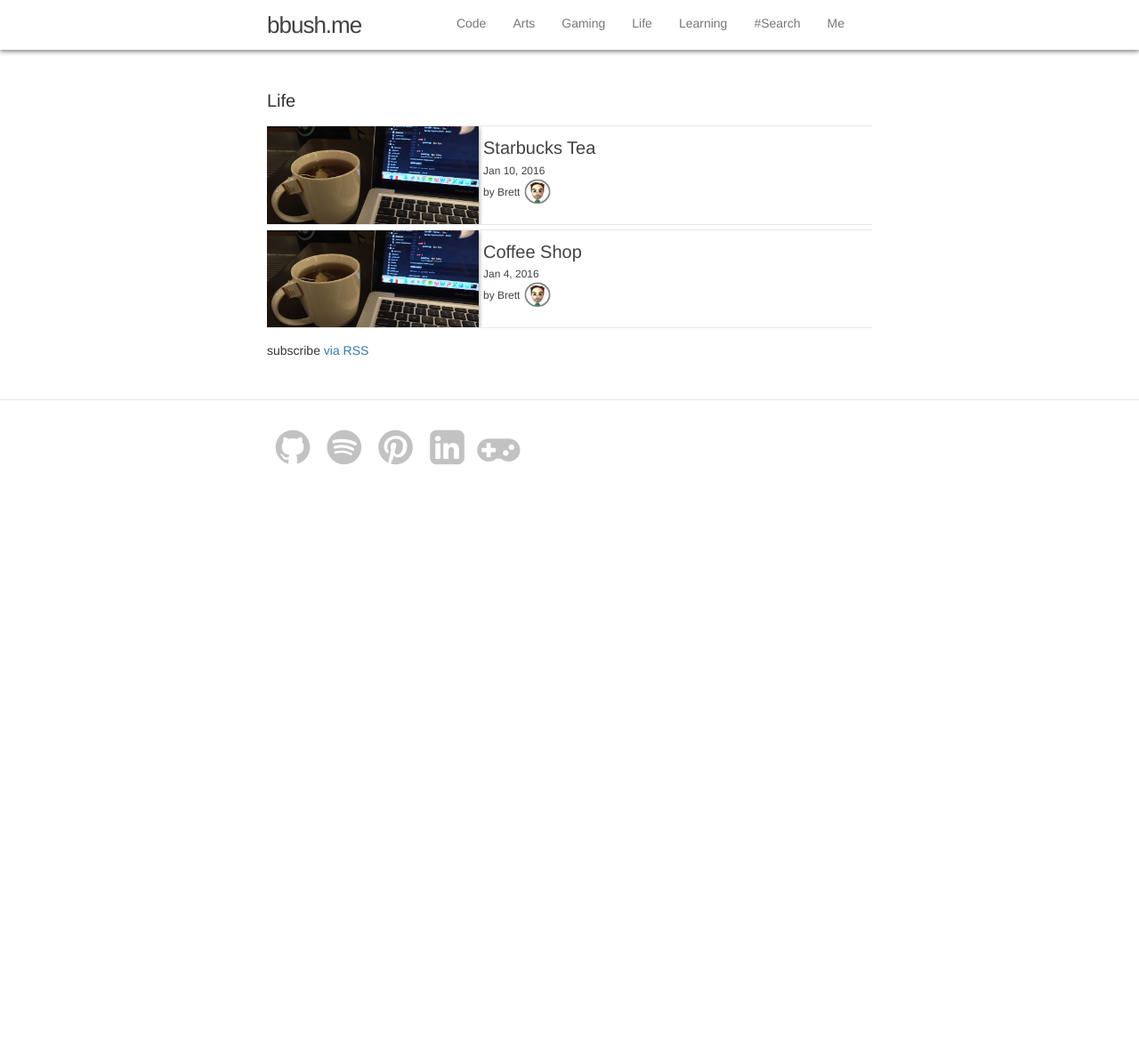
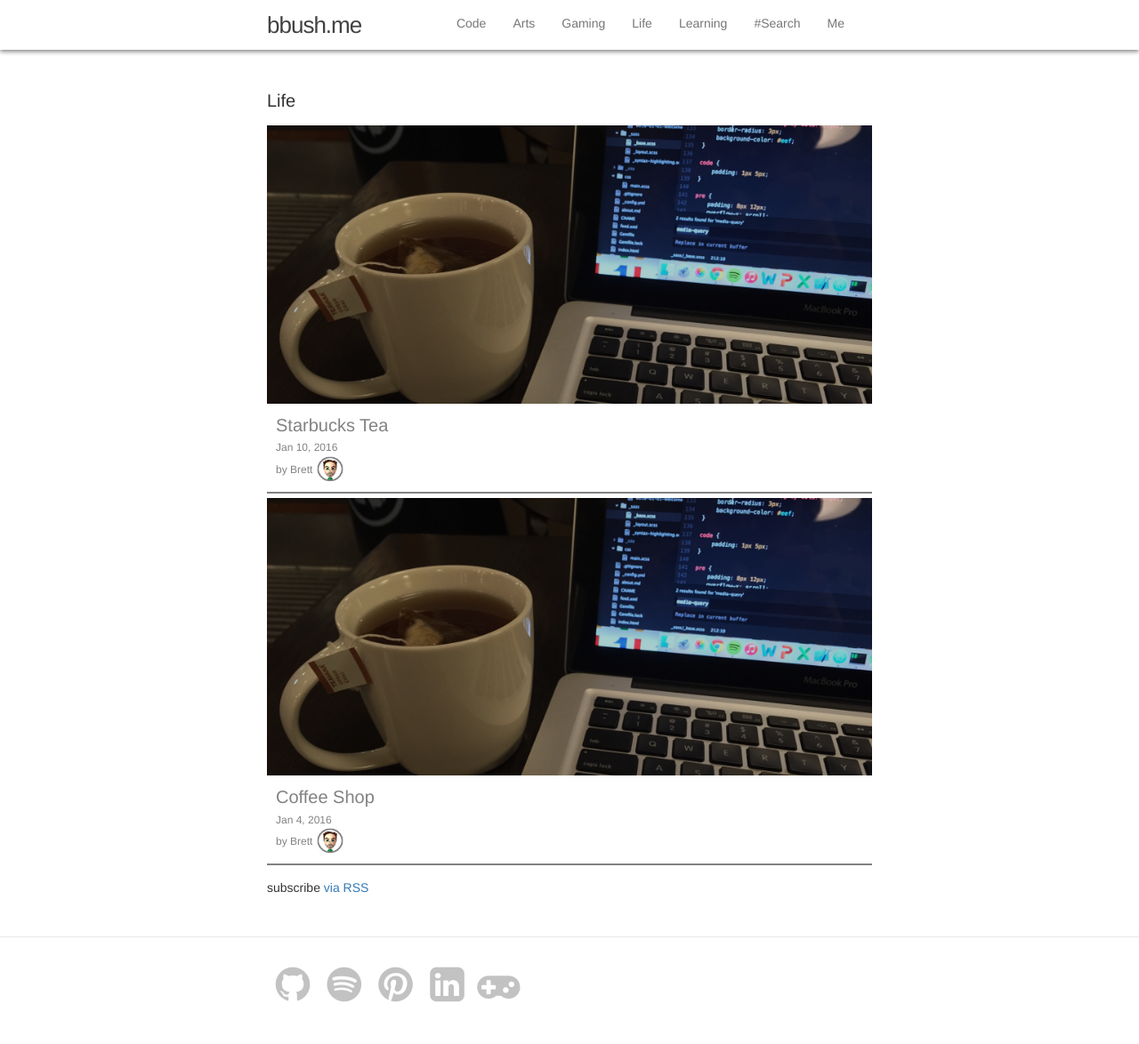
Before and after one commit to brettjbush/brettjbush.github.io, a Jekyll site: the page built from life.html, in a window 1280 px wide. Shown: the whole page at 89% size. Built offline with Jekyll 4.4.1, drawn with Linux system fonts in a browser that asks for light colours; nearby versions of some CDN libraries; before the commit the page ends 900 px from its top, so only the background shows below that.

Commit message:
master reformat blog posts

```diff
--- a/_layouts/subindex.html
+++ b/_layouts/subindex.html
@@ -10,8 +10,32 @@
     {% for post in site.categories[page.category_name] %}
       <li>
         <a class="post-link" href="{{ post.url | prepend: site.baseurl }}">
+          <!--
           <div class="post-link-div">
               <img class="post-image-little" src="{{ site.baseurl }}/images/{{ post.image }}_banner.JPG" alt="{{ post.image_alt }}"></img>
+            <div class="post-link-meta-div">
+              <table>
+                <tr>
+                  <td>
+                    <span class="post-meta-title">{{ post.title }}</span>
+                  </td>
+                </tr>
+                <tr>
+                  <td>
+                    <span class="post-meta">{{ post.date | date: "%b %-d, %Y" }}</span>
+                  </td>
+                </tr>
+                <tr>
+                  <td>
+                    <span class="post-meta">by {{ post.author }}</span><img class="author-icon-page" src="{{ site.baseurl }}/images/{{ post.author }}_icon.png"></img>
+                  </td>
+                </tr>
+              </table>
+            </div>
+          </div>
+          -->
+          <div class="post-link-div">
+            <img class="post-image-little" src="{{ site.baseurl }}/images/{{ post.image }}_banner.JPG" alt="{{ post.image_alt }}"></img>
             <div class="post-link-meta-div">
               <table>
                 <tr>
--- a/_sass/_layout.scss
+++ b/_sass/_layout.scss
@@ -186,20 +186,32 @@
 
 .post-meta {
     font-size: 12px;
-    color: $grey-color-dark;
+    color: $grey-color;
 
     @include media-query($on-palm) {
       font-size: 8px;
     }
+
+    transition: 0.2s linear; /* vendorless fallback */
+    -o-transition: 0.2s linear; /* opera */
+    -ms-transition: 0.2s linear; /* IE 10 */
+    -moz-transition: 0.2s linear; /* Firefox */
+    -webkit-transition: 0.2s linear; /*safari and chrome */
 }
 
 .post-meta-title {
     font-size: 20px;
-    color: $grey-color-dark;
+    color: $grey-color;
 
     @include media-query($on-palm) {
       font-size: 12px;
     }
+
+    transition: 0.2s linear; /* vendorless fallback */
+    -o-transition: 0.2s linear; /* opera */
+    -ms-transition: 0.2s linear; /* IE 10 */
+    -moz-transition: 0.2s linear; /* Firefox */
+    -webkit-transition: 0.2s linear; /*safari and chrome */
 }
 
 .post-link-meta-div {
@@ -223,26 +235,45 @@
     //-webkit-box-shadow: 0px 0px 0px 0px $grey-color;
     //-moz-box-shadow: 0px 0px 0px 0px $grey-color;
     //box-shadow: 0px 0px 0px 0px $grey-color;
-    border-top: 1px solid $grey-color-light;
-    border-bottom: 1px solid $grey-color-light;
+    //border-top: 1px solid $grey-color-light;
+    border-bottom: 2px solid $grey-color;
     margin-bottom: 5px;
-    transition: 0.25s linear; /* vendorless fallback */
-    -o-transition: 0.25s linear; /* opera */
-    -ms-transition: 0.25s linear; /* IE 10 */
-    -moz-transition: 0.25s linear; /* Firefox */
-    -webkit-transition: 0.25s linear; /*safari and chrome */
+    //transition: 0.25s linear; /* vendorless fallback */
+    //-o-transition: 0.25s linear; /* opera */
+    //-ms-transition: 0.25s linear; /* IE 10 */
+    //-moz-transition: 0.25s linear; /* Firefox */
+    //-webkit-transition: 0.25s linear; /*safari and chrome */
 
     &:hover {
         //-webkit-box-shadow: 0px 2px 5px 0px $grey-color;
         //-moz-box-shadow: 0px 2px 5px 0px $grey-color;
         //box-shadow: 0px 2px 5px 0px $grey-color;
-        border-top: 1px solid $grey-color-dark;
-        border-bottom: 1px solid $grey-color-dark;
-        transition: 0.1s linear; /* vendorless fallback */
-        -o-transition: 0.1s linear; /* opera */
-        -ms-transition: 0.1s linear; /* IE 10 */
-        -moz-transition: 0.1s linear; /* Firefox */
-        -webkit-transition: 0.1s linear; /*safari and chrome */
+        //border-top: 1px solid $grey-color-dark;
+        //border-bottom: 1px solid $grey-color-dark;
+        //transition: 0.1s linear; /* vendorless fallback */
+        //-o-transition: 0.1s linear; /* opera */
+        //-ms-transition: 0.1s linear; /* IE 10 */
+        //-moz-transition: 0.1s linear; /* Firefox */
+        //-webkit-transition: 0.1s linear; /*safari and chrome */
+        .post-meta {
+          color: $grey-color-dark;
+          transition: 0.1s linear; /* vendorless fallback */
+          -o-transition: 0.1s linear; /* opera */
+          -ms-transition: 0.1s linear; /* IE 10 */
+          -moz-transition: 0.1s linear; /* Firefox */
+          -webkit-transition: 0.1s linear; /*safari and chrome */
+
+        }
+
+        .post-meta-title {
+          color: $grey-color-dark;
+          transition: 0.1s linear; /* vendorless fallback */
+          -o-transition: 0.1s linear; /* opera */
+          -ms-transition: 0.1s linear; /* IE 10 */
+          -moz-transition: 0.1s linear; /* Firefox */
+          -webkit-transition: 0.1s linear; /*safari and chrome */
+
+        }
     }
 
     @include media-query($on-palm) {
@@ -250,21 +281,21 @@
       //-webkit-box-shadow: 0px 0px 0px 0px $grey-color;
       //-moz-box-shadow: 0px 0px 0px 0px $grey-color;
       //box-shadow: 0px 0px 0px 0px $grey-color;
-      transition: 0s linear; /* vendorless fallback */
-      -o-transition: 0s linear; /* opera */
-      -ms-transition: 0s linear; /* IE 10 */
-      -moz-transition: 0s linear; /* Firefox */
-      -webkit-transition: 0s linear; /*safari and chrome */
+      //transition: 0s linear; /* vendorless fallback */
+      //-o-transition: 0s linear; /* opera */
+      //-ms-transition: 0s linear; /* IE 10 */
+      //-moz-transition: 0s linear; /* Firefox */
+      //-webkit-transition: 0s linear; /*safari and chrome */
 
       &:hover {
           //-webkit-box-shadow: 0px 0px 0px 0px $grey-color;
           //-moz-box-shadow: 0px 0px 0px 0px $grey-color;
           //box-shadow: 0px 0px 0px 0px $grey-color;
-          transition: 0s linear; /* vendorless fallback */
-          -o-transition: 0s linear; /* opera */
-          -ms-transition: 0s linear; /* IE 10 */
-          -moz-transition: 0s linear; /* Firefox */
-          -webkit-transition: 0s linear; /*safari and chrome */
+          //transition: 0s linear; /* vendorless fallback */
+          //-o-transition: 0s linear; /* opera */
+          //-ms-transition: 0s linear; /* IE 10 */
+          //-moz-transition: 0s linear; /* Firefox */
+          //-webkit-transition: 0s linear; /*safari and chrome */
       }
     }
 
@@ -330,12 +361,26 @@
 }
 
 .post-image-little {
-  width: 35%;
-  float:left;
-  margin-right: 5px;
-  -webkit-box-shadow: 0px 2px 5px 0px $grey-color;
-  -moz-box-shadow: 0px 2px 5px 0px $grey-color;
-  box-shadow: 0px 2px 5px 0px $grey-color;
+  width: 100%;
+
+  //-webkit-filter: grayscale(100%);
+  -webkit-filter: brightness(80%);
+  transition: 0.2s linear; /* vendorless fallback */
+  -o-transition: 0.2s linear; /* opera */
+  -ms-transition: 0.2s linear; /* IE 10 */
+  -moz-transition: 0.2s linear; /* Firefox */
+  -webkit-transition: 0.2s linear; /*safari and chrome */
+
+  &:hover {
+    //-webkit-filter: grayscale(0%);
+    -webkit-filter: brightness(100%);
+    transition: 0.1s linear; /* vendorless fallback */
+    -o-transition: 0.1s linear; /* opera */
+    -ms-transition: 0.1s linear; /* IE 10 */
+    -moz-transition: 0.1s linear; /* Firefox */
+    -webkit-transition: 0.1s linear; /*safari and chrome */
+  }
+
 }
 
 .author-icon {
```
